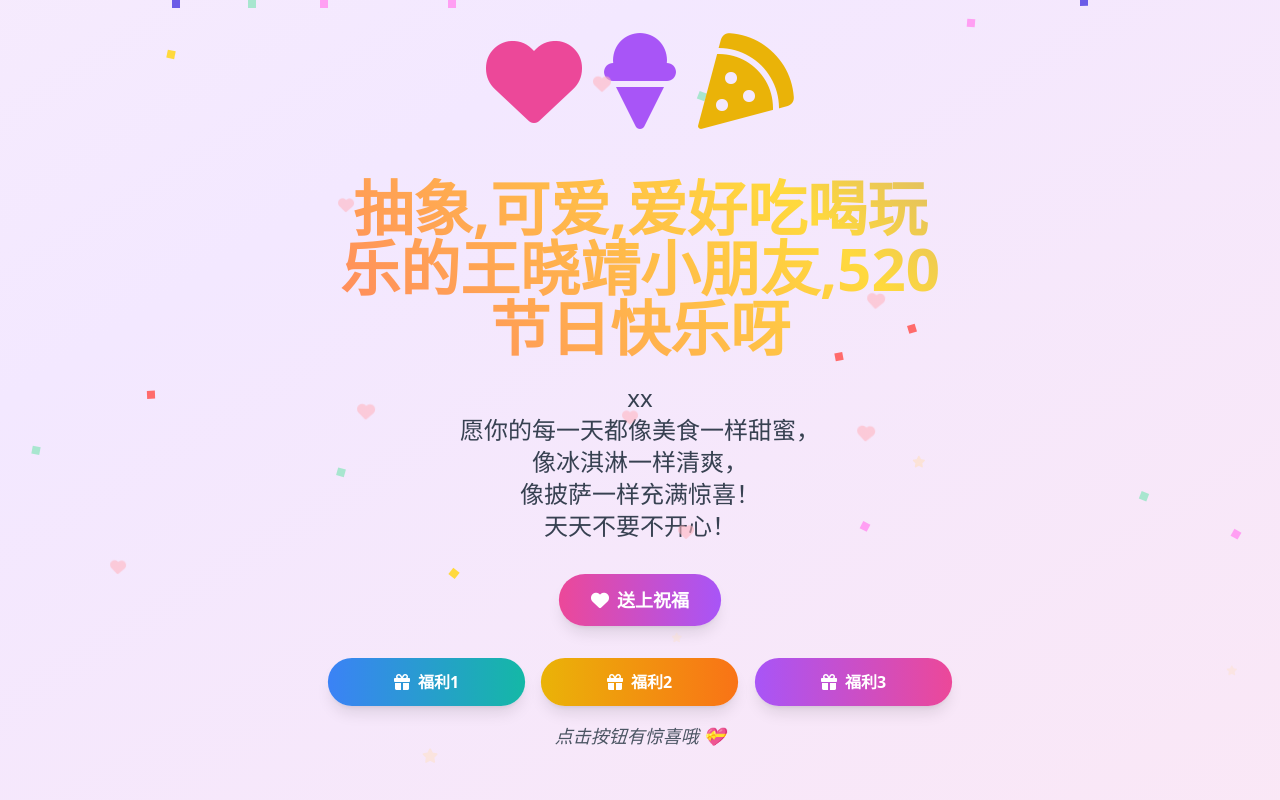
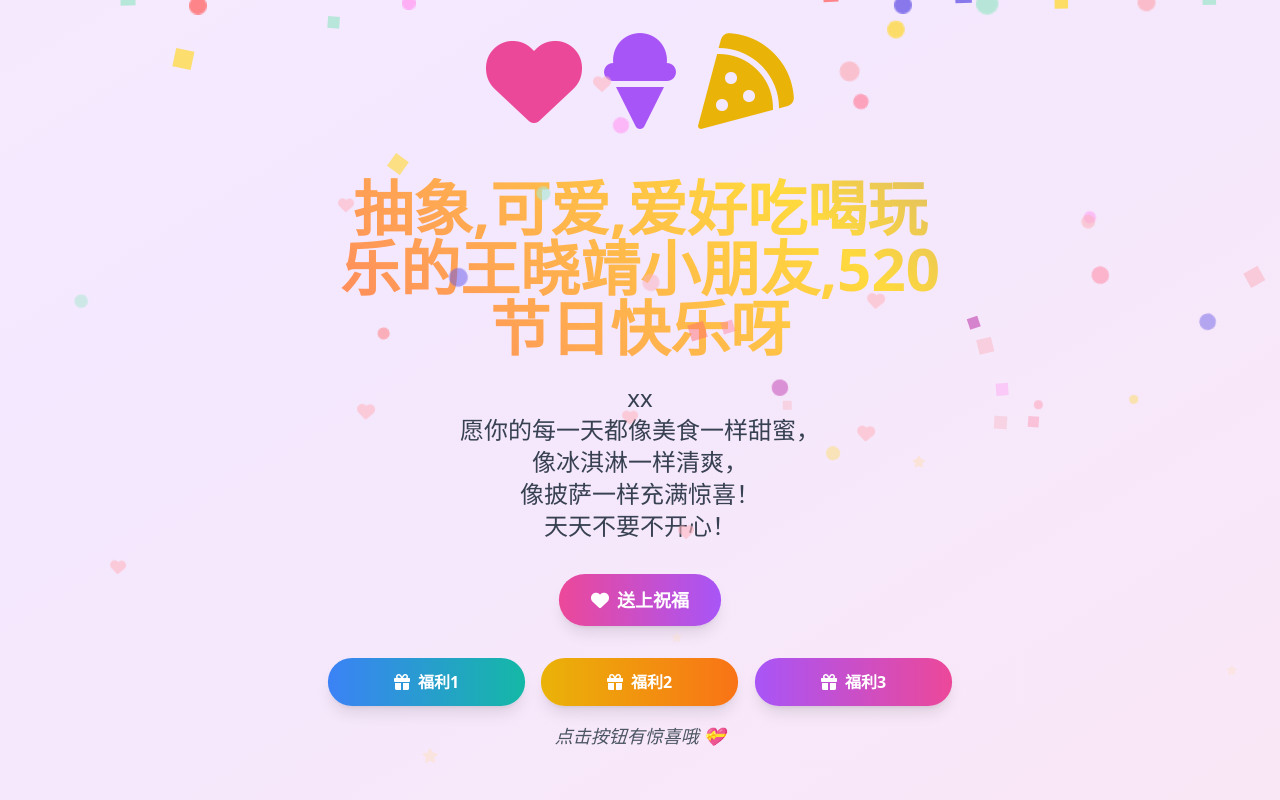
Before and after one commit to linshigang/----, a plain HTML site: page index.html in a window 1280 px wide. Both pictures are taken after a click on the button "送上祝福". Drawn offline with nearby package versions, Linux system fonts and the light colour scheme.

Commit message:
style: 调整confetti动画效果和样式
增加confetti的大小、颜色和形状变化，优化动画效果，使其更加流畅和多样化。同时调整动画时长和延迟，提升视觉体验。

```diff
--- a/index.html
+++ b/index.html
@@ -71,16 +71,28 @@
         }
         .confetti {
             position: fixed;
-            width: 8px;
-            height: 8px;
+            width: 10px;
+            height: 10px;
             background-color: #f0f;
-            animation: confetti-fall 3s ease-in infinite;
+            animation: confetti-fall 4s ease-out infinite;
             will-change: transform;
             pointer-events: none;
+            opacity: 0.8;
+            border-radius: 50%;
         }
         @keyframes confetti-fall {
-            0% { transform: translateY(-100vh) rotate(0deg); }
-            100% { transform: translateY(100vh) rotate(360deg); }
+            0% {
+                transform: translateY(-100vh) translateX(0) rotate(0deg) scale(1);
+                opacity: 1;
+            }
+            50% {
+                transform: translateY(0) translateX(100px) rotate(180deg) scale(1.5);
+                opacity: 0.8;
+            }
+            100% {
+                transform: translateY(100vh) translateX(-100px) rotate(360deg) scale(0.5);
+                opacity: 0;
+            }
         }
     </style>
 </head>
@@ -149,18 +161,23 @@
         createFloatingElements();
 
         function createConfetti() {
-            const colors = ['#ff6b6b', '#ffd93d', '#6c5ce7', '#a8e6cf', '#ff9ff3'];
+            const colors = ['#ff6b6b', '#ffd93d', '#6c5ce7', '#a8e6cf', '#ff9ff3', '#ff85a1', '#fbb1bd', '#b5179e'];
             const container = document.getElementById('confetti-container');
+            const shapes = ['50%', '0%'];
 
-            for (let i = 0; i < 50; i++) {
+            for (let i = 0; i < 80; i++) {
                 const confetti = document.createElement('div');
                 confetti.className = 'confetti';
                 confetti.style.left = Math.random() * 100 + 'vw';
                 confetti.style.backgroundColor = colors[Math.floor(Math.random() * colors.length)];
-                confetti.style.animationDelay = Math.random() * 3 + 's';
+                confetti.style.animationDelay = Math.random() * 2 + 's';
+                confetti.style.width = Math.random() * 8 + 8 + 'px';
+                confetti.style.height = confetti.style.width;
+                confetti.style.borderRadius = shapes[Math.floor(Math.random() * shapes.length)];
+                confetti.style.transform = `rotate(${Math.random() * 360}deg)`;
                 container.appendChild(confetti);
 
-                setTimeout(() => confetti.remove(), 3000);
+                setTimeout(() => confetti.remove(), 4000);
             }
         }
 
```
